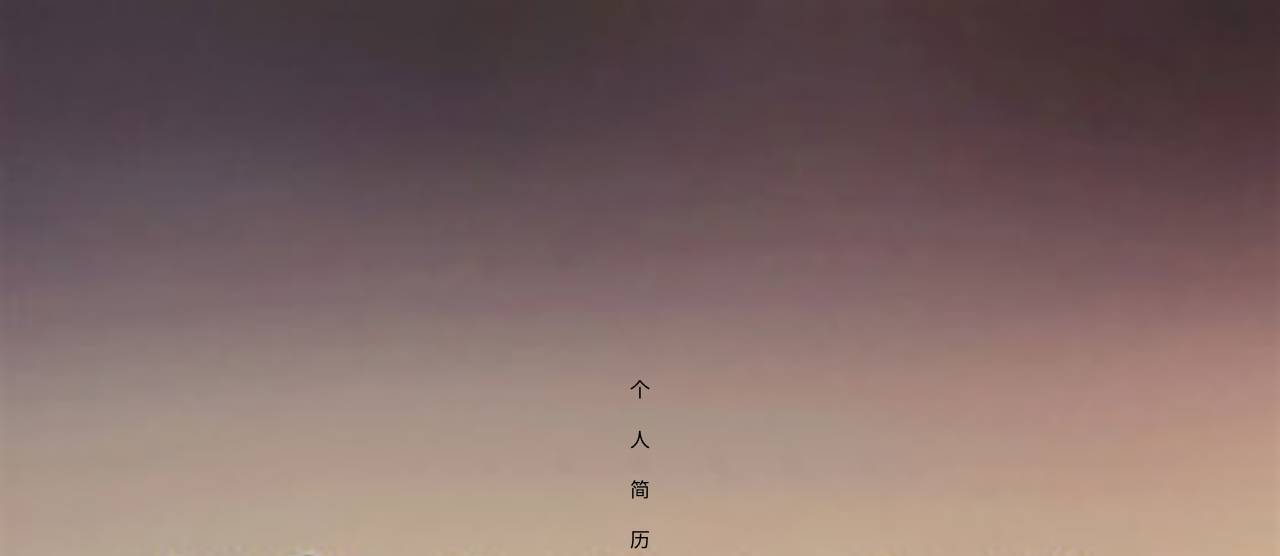
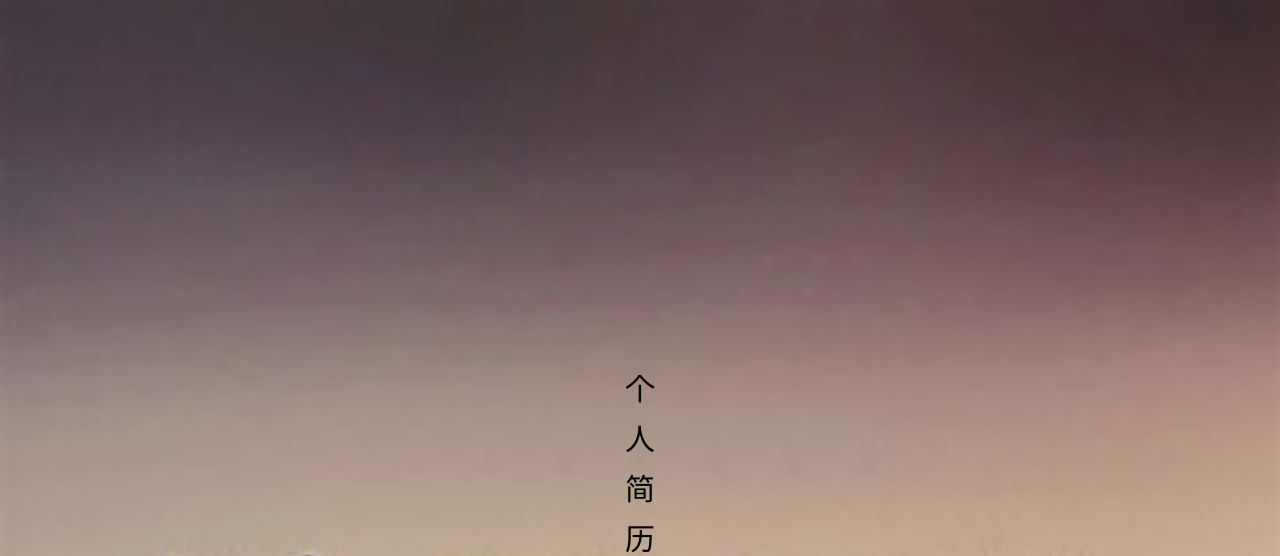
Before and after one commit to chenhuanlin/gulpAdvance, a website: page src/index.html in a window 1280 px wide. Shown: the top 556 px of the page. Drawn offline with nearby package versions, Linux system fonts and the light colour scheme; files that its build step writes are made by us from their sources.

Commit message:
试一下

```diff
--- a/src/index.html
+++ b/src/index.html
@@ -14,10 +14,10 @@
     <div class="swiper-container">
         <div class="swiper-wrapper">
             <div class="swiper-slide" style="background: url(images/ri.jpg) no-repeat top left;background-size: cover;">
-                <p class="ani" swiper-animate-effect="bounceInLeft" swiper-animate-duration="0.8s" swiper-animate-delay="0.3s" style="font:20px/50px '黑体' ;padding-top: 150px;">个</p>
-                <p class="ani" swiper-animate-effect="bounceInRight" swiper-animate-duration="0.8s" swiper-animate-delay="0.8s" style="font:20px/50px '黑体' ">人</p>
-                <p class="ani" swiper-animate-effect="bounceInLeft" swiper-animate-duration="0.8s" swiper-animate-delay="1.3s" style="font:20px/50px '黑体' ">简</p>
-                <p class="ani" swiper-animate-effect="bounceInRight" swiper-animate-duration="0.8s" swiper-animate-delay="1.8s" style="font:20px/50px '黑体' ">历</p>
+                <p class="ani" swiper-animate-effect="bounceInLeft" swiper-animate-duration="0.8s" swiper-animate-delay="0.3s" style="font:30px/50px '黑体' ;padding-top: 150px;">个</p>
+                <p class="ani" swiper-animate-effect="bounceInRight" swiper-animate-duration="0.8s" swiper-animate-delay="0.8s" style="font:30px/50px '黑体' ">人</p>
+                <p class="ani" swiper-animate-effect="bounceInLeft" swiper-animate-duration="0.8s" swiper-animate-delay="1.3s" style="font:30px/50px '黑体' ">简</p>
+                <p class="ani" swiper-animate-effect="bounceInRight" swiper-animate-duration="0.8s" swiper-animate-delay="1.8s" style="font:30px/50px '黑体' ">历</p>
                 <p class="ani" swiper-animate-effect="fadeIn" swiper-animate-duration="0.8s" swiper-animate-delay="2.1s"><img src="images/111.GIF"></p>
             </div>
             <div class="swiper-slide">
```
Also changed, not shown: www/index.html (+4 -4 lines).
